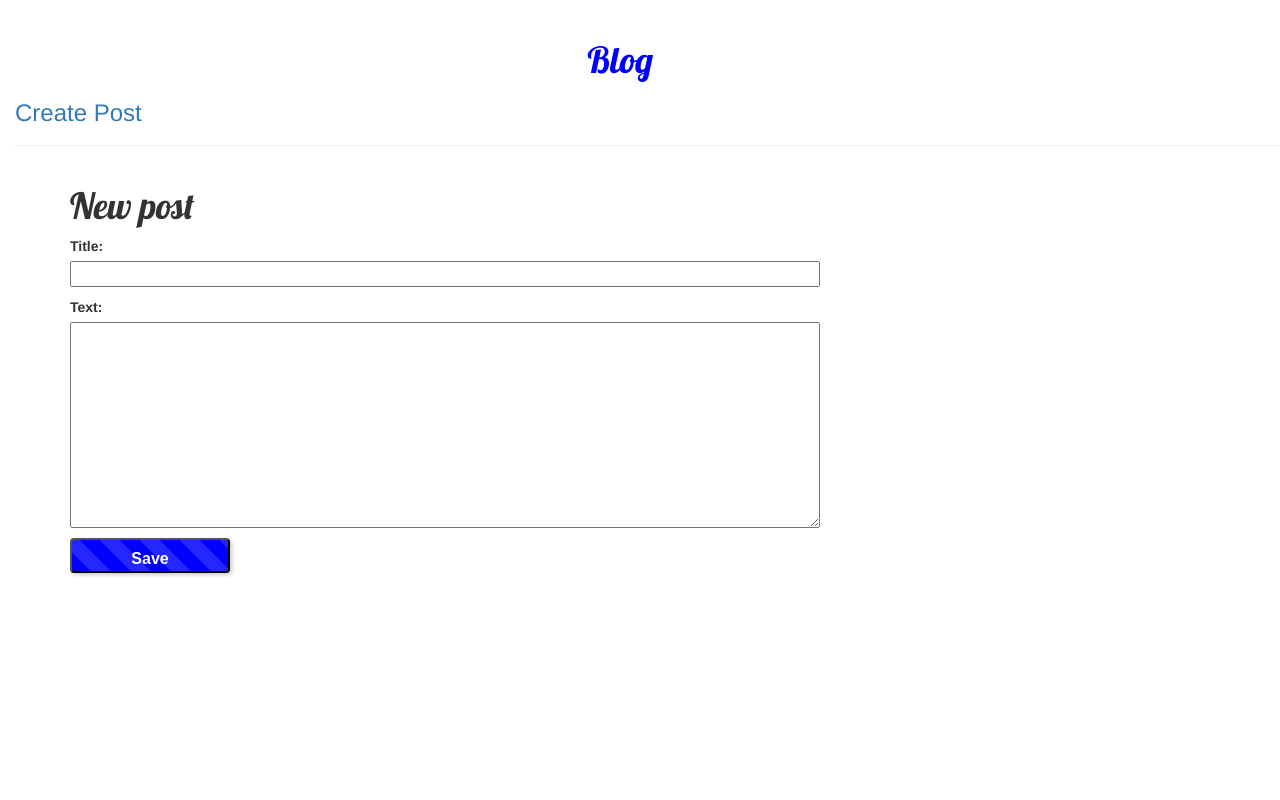
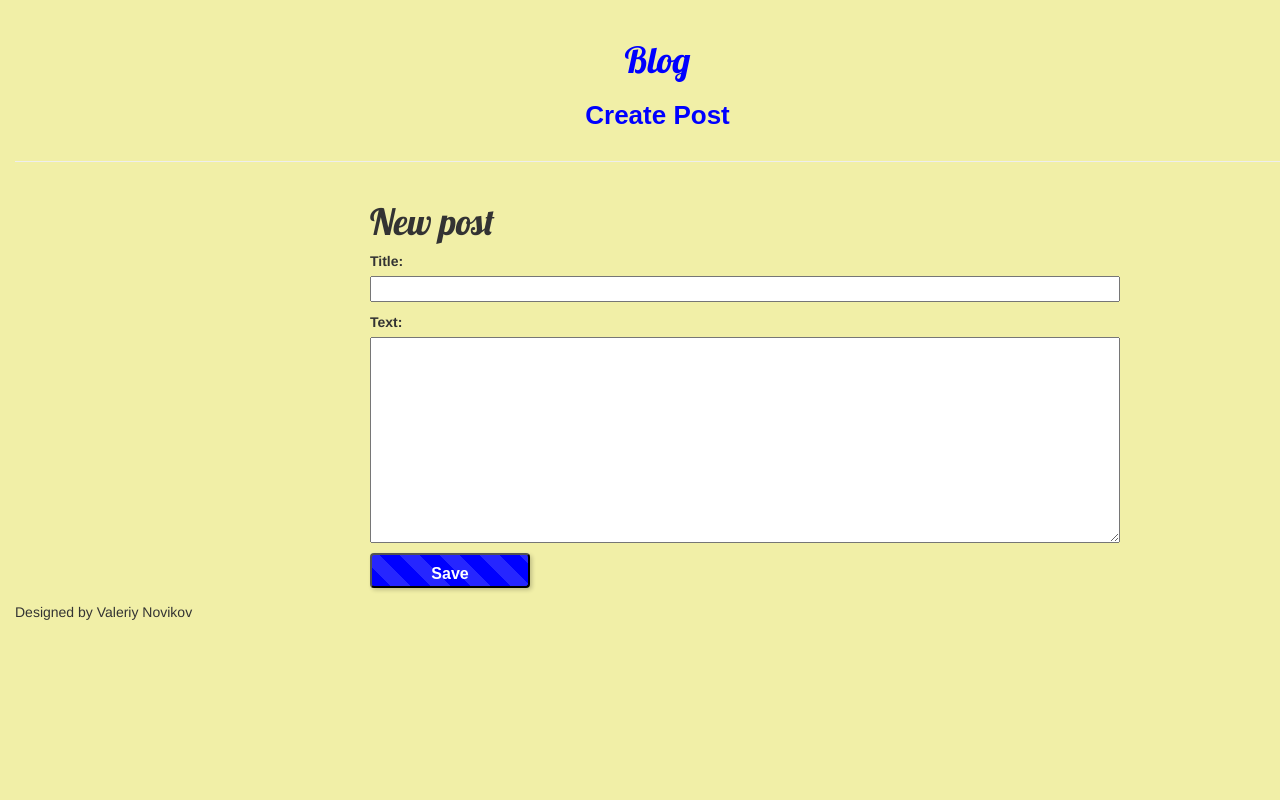
Before and after one commit to VSD025/DjangoBlog, a Django app: page /post/new/ in a window 1280 px wide. Run offline with Django 3.2, Linux system fonts and the light colour scheme; some libraries are stand-ins or nearby versions.

Commit message:
Complete design concept of CSS

```diff
--- a/blog/static/css/blog.css
+++ b/blog/static/css/blog.css
@@ -3,18 +3,17 @@ h1 a {
         font-family: 'Lobster';
     }
 
-body {
+
+
+.body {
         padding-left: 15px;
+        background-color: #F1EFA7;
     }
 
-
-page-header {
-        background-color: #ff9400;
+.page-header {
         margin-top: 0;
         padding: 20px 20px 20px 40px;
     }
-
-
 
 .content {
     margin-left: 40px;
@@ -24,9 +23,12 @@ h1 {
     font-family: 'Lobster', cursive;
     }
 
+h3 {
+    margin-right: : auto;
+}
 
-h3{
-    margin-right: : auto;
+.create-post {
+    font:bold 26px arial;
 }
 
 .date {
@@ -50,7 +52,7 @@ h3{
     margin-right: 20px;
     }
 
- .post {
+.post {
     margin-bottom: 70px;
     }
 
@@ -77,7 +79,11 @@ h3{
         margin:20px right;
         text-decoration:none;
         animation: 2s linear 0s normal none infinite progress-bar-stripes;
+}
 
+.edit {
+    position: relative;
+    left: 300px;
 }
 
 .bot3:hover,.bot3:focus{
@@ -99,3 +105,8 @@ h3{
 100% {
     background-position: 0 0;
 }
+
+.button {
+    position: relative;
+    left: 300px;
+}
--- a/blog/templates/blog/base.html
+++ b/blog/templates/blog/base.html
@@ -7,13 +7,14 @@
     		<link rel="stylesheet" href="{% static 'css/blog.css' %}">
     		<link href="https://fonts.googleapis.com/css?family=Lobster&subset=latin,cyrillic" rel="stylesheet" type="text/css">
         </head>
-        <body>
+        <body class="body">
             <div class="page-header">
-                <a href="{% url 'post_new' %}" class="top-menu"><span class="glyphicon glyphicon-plus"></span></a>
                 <center>
                 <h1><a href="/">Blog</a></h1>
                 </center>
-                <h3><a href = "http://127.0.0.1:8000/post/new/">Create Post</a></h3>
+                <center>
+                <h1><a class="create-post" href = "http://127.0.0.1:8000/post/new/">Create Post</a></h1>
+                </center>
             </div>
             <div class="content container">
                 <div class="row">
@@ -24,4 +25,7 @@
                 </div>
             </div>
         </body>
+        <footer>
+            <p>Designed by Valeriy Novikov</p>
+        </footer>
     </html>
--- a/blog/templates/blog/post_detail.html
+++ b/blog/templates/blog/post_detail.html
@@ -9,8 +9,8 @@
             {% endif %}
             <h1>{{ post.title }}</h1>
             <p>{{ post.text|linebreaksbr }}</p>
-            <a align = "left">
-            <a class="btn btn-default" href="{% url 'post_edit' pk=post.pk %}"><span class="button icon .add">Add to post</span></a>
+            <a class="btn btn-default" href="{% url 'post_edit' pk=post.pk %}">
+                <span class="button icon .add">Add to post</span>
             </a>
         </div>
     {% endblock %}
--- a/blog/templates/blog/post_edit.html
+++ b/blog/templates/blog/post_edit.html
@@ -1,9 +1,11 @@
 {% extends 'blog/base.html' %}
 
     {% block content %}
+    	<div class="edit">
         <h1>New post</h1>
         <form method="POST" class="post-form">{% csrf_token %}
             {{ form.as_p }}
             <button type="submit" class="bot3">Save</button>
         </form>
+        </div>
     {% endblock %}
--- a/blog/urls.py
+++ b/blog/urls.py
@@ -7,4 +7,5 @@ urlpatterns = [
     url(r'^post/(?P<pk>[0-9]+)/$', views.post_detail, name='post_detail'), ###############
     url(r'^post/new/$', views.post_new, name='post_new'),########################
     url(r'^post/(?P<pk>[0-9]+)/edit/$', views.post_edit, name='post_edit'),
+	#url(r"^comments/", include("django.contrib.comments.urls")),
 ] ######################
```
